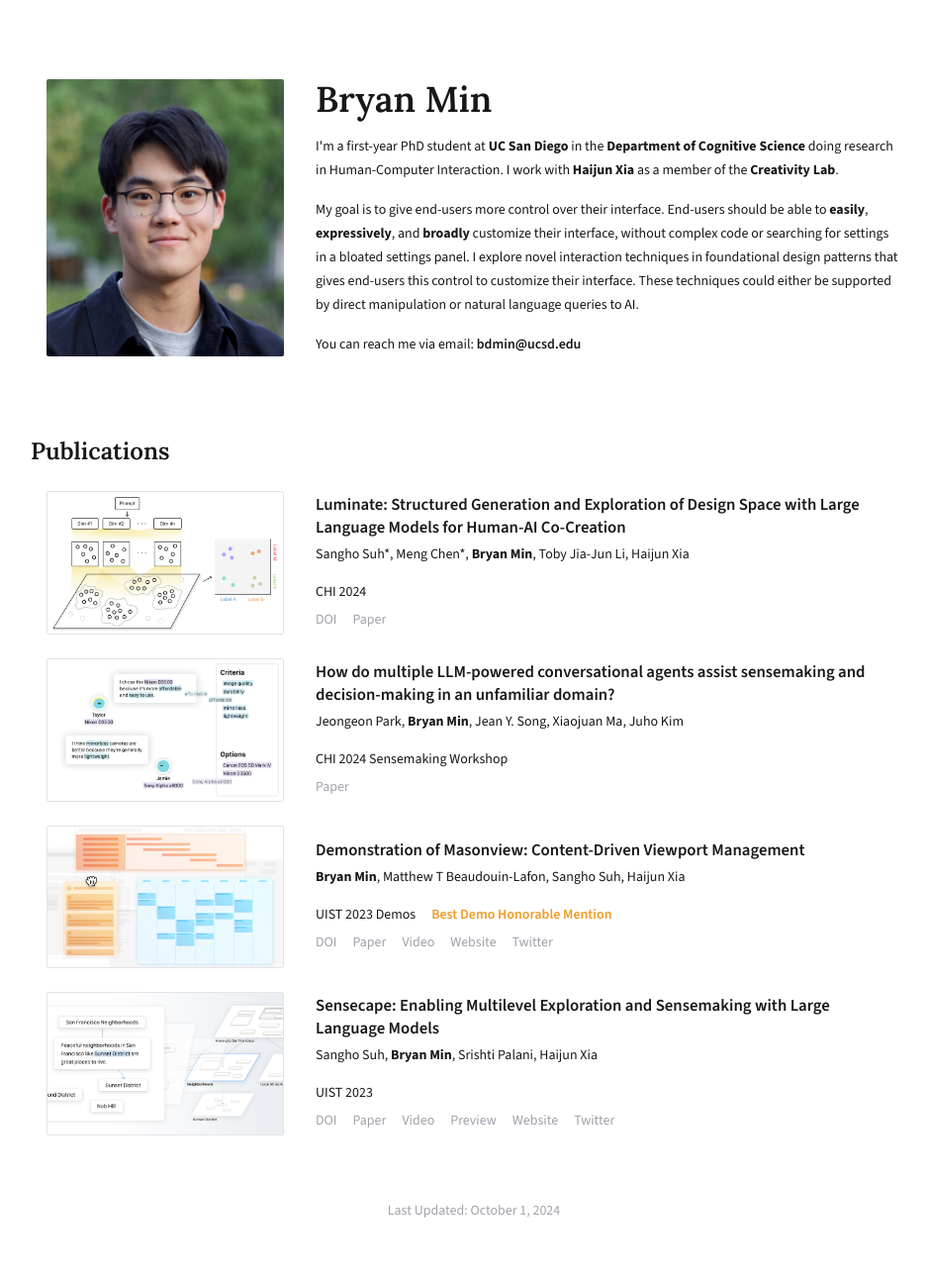
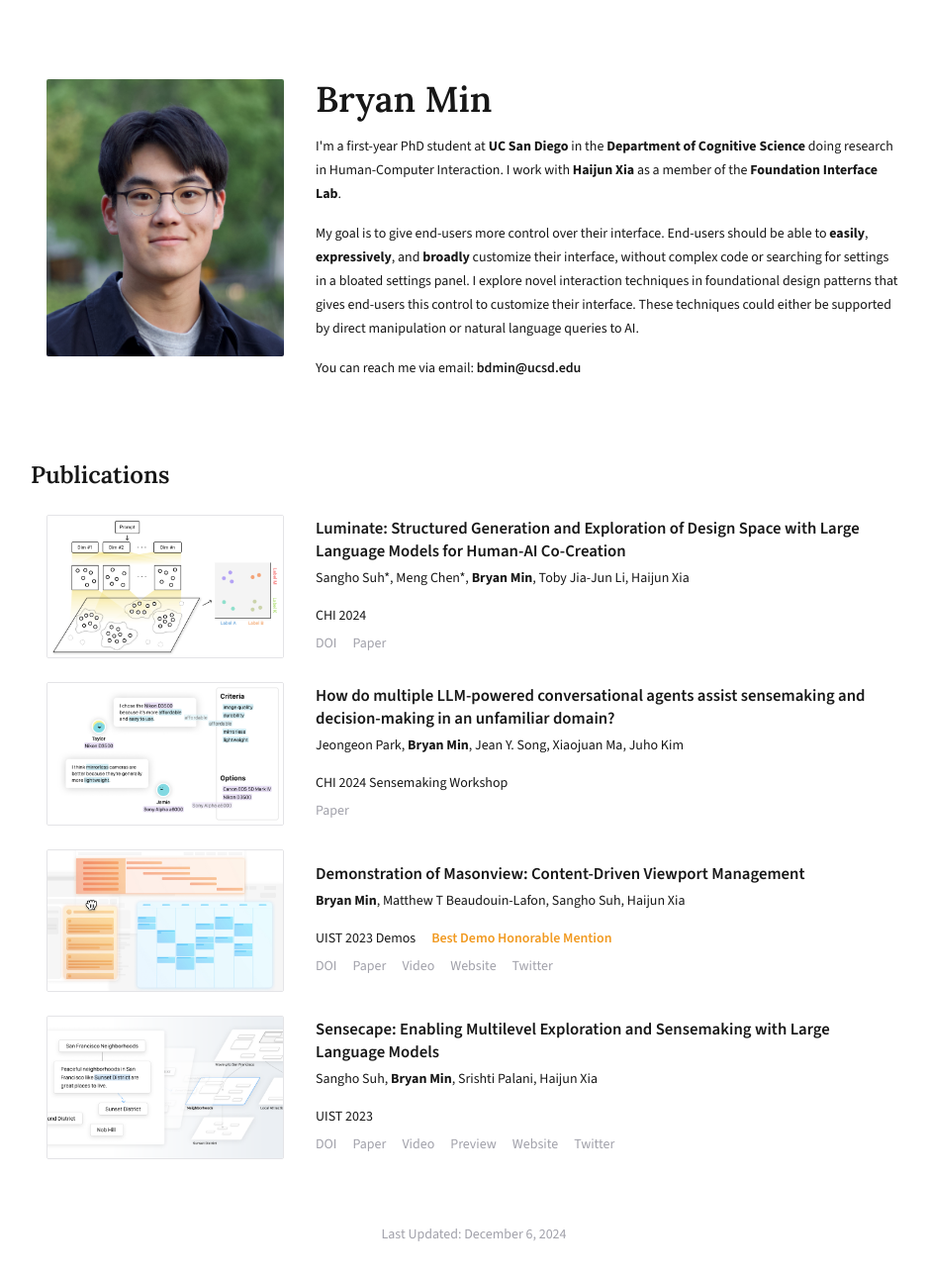
Before and after one commit to bdhmin/phd-portfolio, a Next.js app: page / in a window 1280 px wide. Shown: the whole page at 99% size, without its empty margins (161-1099 px from the left). Before the commit the page ends 1267 px from the top, so only its background shows below. Built offline with nearby package versions, Linux system fonts and the light colour scheme.

Commit message:
Updated Lab Name

```diff
--- a/src/app/page.tsx
+++ b/src/app/page.tsx
@@ -12,7 +12,7 @@ export default function Home() {
         <Publications />
       </main>
       <footer className="flex flex-wrap items-center justify-center p-8 text-zinc-400">
-        Last Updated: October 1, 2024
+        Last Updated: December 6, 2024
       </footer>
     </div>
   );
--- a/src/components/tag.tsx
+++ b/src/components/tag.tsx
@@ -29,7 +29,7 @@ export default function Tag({
   } = {
     creativity: {
       color: isDarkMode ? '#D7CAC3' : '#A19792',
-      url: 'https://creativity.ucsd.edu/',
+      url: 'https://hci.ucsd.edu/',
     },
     ucsd: {
       color: isDarkMode ? '#54AEE2' : '#00629B',
--- a/src/pages/about.tsx
+++ b/src/pages/about.tsx
@@ -28,7 +28,7 @@ export default function About() {
               <Tag name="cogsci">Department of Cognitive Science</Tag> doing
               research in Human-Computer Interaction. I work with{' '}
               <b>Haijun Xia</b> as a member of the{' '}
-              <Tag name="creativity">Creativity Lab</Tag>.
+              <Tag name="creativity">Foundation Interface Lab</Tag>.
             </p>
           </div>
           <p>
```
